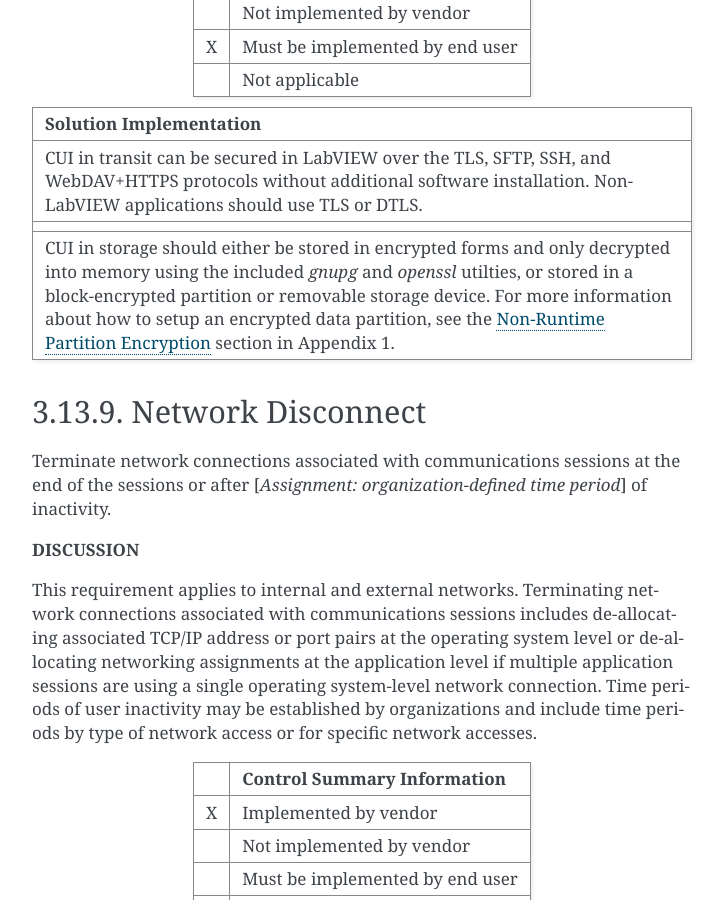
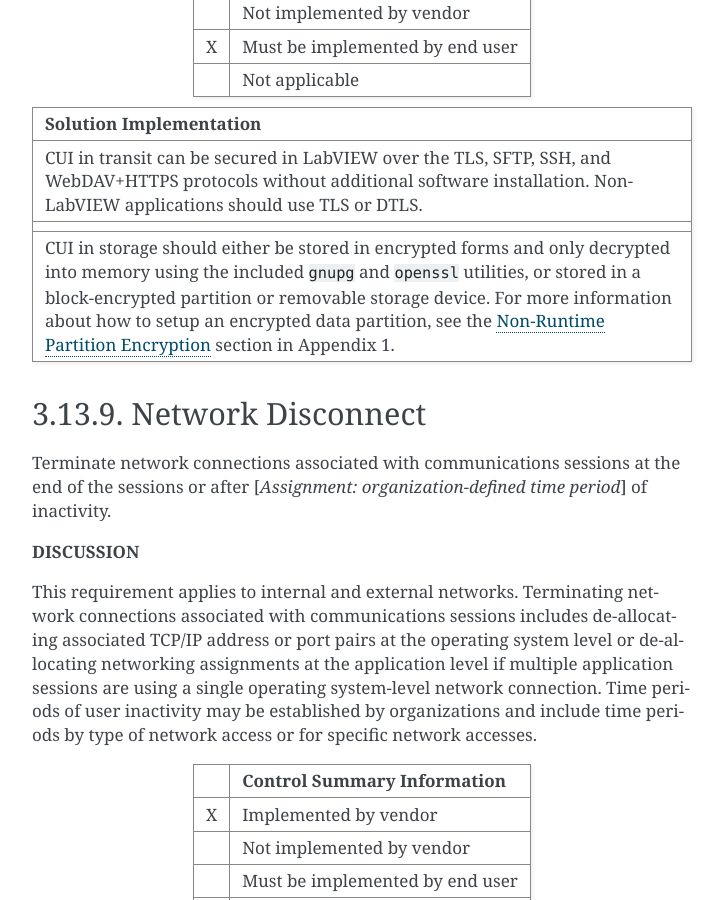
Before and after one commit to ni/nilrt-snac-guide, a Sphinx documentation site: the page built from source/section_3_13.rst, in a window 1280 px wide and 900 px high, scrolled down 4112 px. Shown: the whole window, without its empty margins (388-1112 px from the left). Built offline with Sphinx 7.4.7, drawn with Linux system fonts in a browser that asks for light colours.

Commit message:
section_3_13: fixup section link
The solution of control 3.13.8 attempts to link to the Appendix 1:
Non-Runtime Partition Encryption section, but uses the wrong RST link
syntax. The link is instead interpretted as an external document link.

Use the correct syntax for internal section links.

Also fixup styling.

Signed-off-by: Alex Stewart <alex.stewart@emerson.com>

```diff
--- a/source/section_3_13.rst
+++ b/source/section_3_13.rst
@@ -268,10 +268,10 @@
 +-------------------------------------------------------------------------------------------------+
 +-------------------------------------------------------------------------------------------------+
 | CUI in storage should either be stored in encrypted forms and only decrypted into memory using  |
-| the included `gnupg` and `openssl` utilties, or stored in a block-encrypted partition or        |
+| the included ``gnupg`` and ``openssl`` utilities, or stored in a block-encrypted partition or   |
 | removable storage device. For more information about how to setup an encrypted data             |
 | partition, see the                                                                              |
-| `Non-Runtime Partition Encryption <appendix_1.rst#non-runtime-partition-encryption>`_ section   |
+| :ref:`Non-Runtime Partition Encryption<non-runtime-partition-encryption>` section               |
 | in Appendix 1.                                                                                  |
 +-------------------------------------------------------------------------------------------------+
 
```
